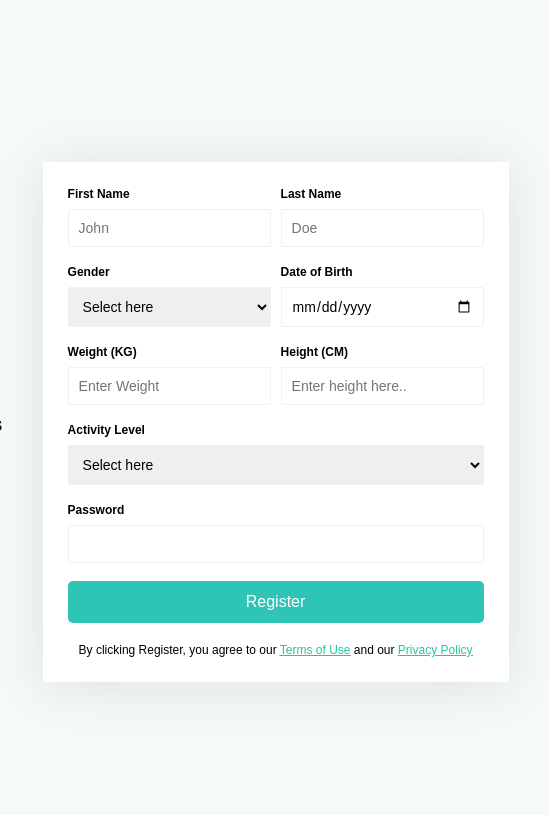
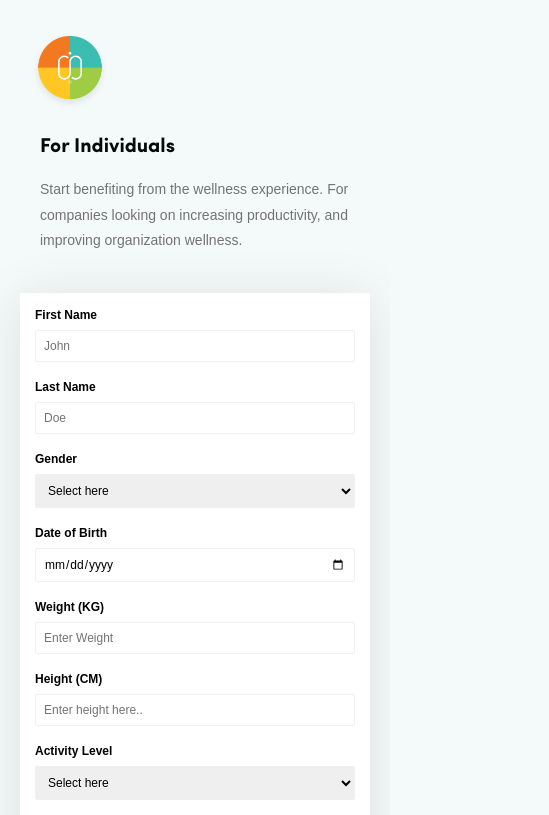
Before and after one commit to dvco-xx/altschool-css-assignments, a plain HTML site: page assignment-4/index.html in a window 390 px wide. Shown: the top 815 px of the page, 549 px wide, since content can reach past the window. Drawn offline with Linux system fonts and the light colour scheme.

Commit message:
add tablet and mobile responsiveness

```diff
--- a/assignment-4/styles.css
+++ b/assignment-4/styles.css
@@ -36,6 +36,8 @@ body {
 }
 
 .logo {
+  position: relative;
+  left: -10px;
   width: 100px;
   margin-bottom: 20px;
 }
@@ -49,7 +51,8 @@ body {
 
 .left-section p {
   font-size: 14px;
-  line-height: 1.5;
+  line-height: 1.8;
+  font-family: "Sofoia Pro Regular", Arial, sans-serif;
   color: #737373;
 }
 
@@ -124,3 +127,65 @@ select:focus {
   color: #25c6a2;
   text-decoration: underline;
 }
+
+::placeholder {
+  color: #737373;
+}
+
+@media (max-width: 768px) {
+  .container {
+    flex-direction: column;
+  }
+
+  .left-section {
+    margin-top: 150px;
+  }
+
+  .right-section {
+    margin-top: 20px;
+  }
+}
+
+@media (max-width: 480px) {
+  .container {
+    padding: 20px;
+    margin: 20px auto;
+    max-width: 480px;
+  }
+
+  .left-section h2 {
+    font-size: 20px;
+  }
+
+  .logo {
+    width: 80px;
+  }
+
+  .left-section {
+    max-height: 480px;
+    padding: 20px;
+  }
+
+  .right-section {
+    padding: 15px;
+  }
+
+  input,
+  select {
+    padding: 8px;
+    font-size: 12px;
+  }
+
+  .register-btn {
+    padding: 10px;
+    font-size: 14px;
+  }
+
+  .terms {
+    font-size: 10px;
+  }
+
+  .form-row {
+    flex-direction: column;
+  }
+}
```
